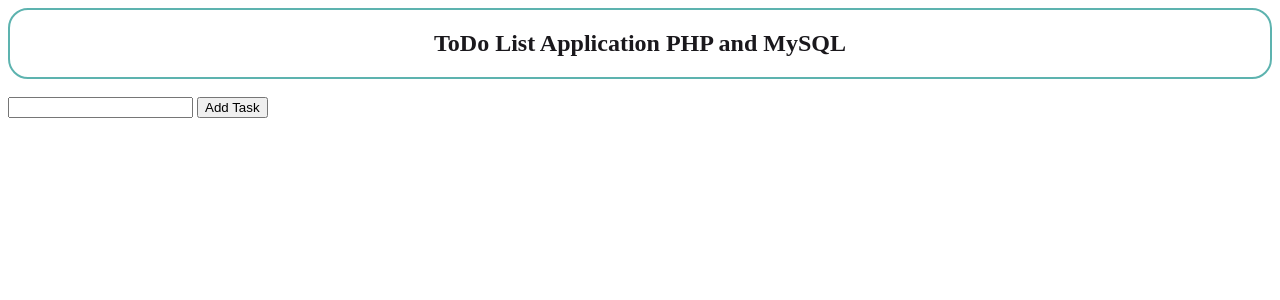
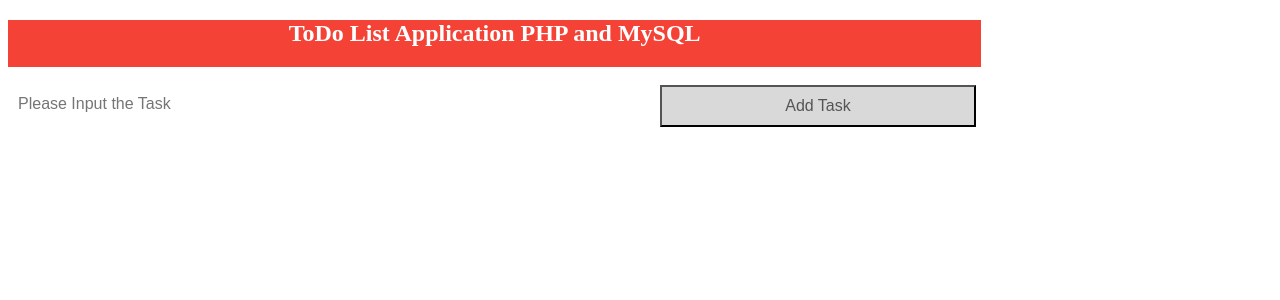
Before and after one commit to SimpleCycy/Module-0---Simple-CRUD-Project, a PHP site: page / in a window 1280 px wide. Shown: the top 300 px of the page. Run offline with PHP 8.4, Linux system fonts and the light colour scheme.

Commit message:
Initial design for input and form

```diff
--- a/index.php
+++ b/index.php
@@ -10,7 +10,7 @@
     </div>
     <br>
         <form method ="POST" action="index.php">
-            <input type ="text" name="task" class="task_input">
+            <input type ="text" name="task" class="task_input"placeholder="Please Input the Task">
             <button type="submit" class ="add_btn"name="_submit"> Add Task</button>
         </form>
 </body>
--- a/style.css
+++ b/style.css
@@ -1,39 +1,41 @@
 .heading{
-        width: 100%
-        margin: 50px auto;
+        padding; 30px 40px;
+        background-color: #f44336;
+        color: white;
         text-align: center;
-        color: #1A181C;
-        background: 5px solid #D8C14B;
-        border: 2px solid #5DB3AF;
-        border-radius: 20px;
+        width: 77%;
 
 }
-/*
-form{
-    width: 50%
-    margin: 30px auto;
-    border-radius: 5px;
+.heading:after{
+    content:" ";
+    display: table;
+    clear:both;
+
+}
+.task_input {
+    margin: 0;
+    border: none;
+    border-radius: 0;
+    width: 50%;
     padding: 10px;
-    background: #FFF8DC;
-    border: 1px solid #6B8E23;
-}
-.add_btn {
-    height: 39px;
-    background: #FFF8DC;
-    color:#57B4C5;
-    border: 2px solid #6b8e23;
-    border-radius:5px;
-    padding; 5px 20px;
-}
-  addBtn:hover {
+    float: left;
+    font-size: 16px;
+  }
+
+  /* Style in the "Add" button */
+  .add_btn {
+    padding: 10px;
+    width: 25%;
+    background: #d9d9d9;
+    color: #555;
+    float: left;
+    text-align: center;
+    font-size: 16px;
+    cursor: pointer;
+    transition: 0.3s;
+    border-radius: 0;
+  }
+
+  .add_btn:hover {
     background-color: #bbb;
   }
-  .task_input {
-    border: 2px solid #6b8e23;
-    width: 75%;
-    padding: 10px;
-    font-size: 16px;
-    height: 15px;
-    color: #57B4C5;
-  }
-  */
```
